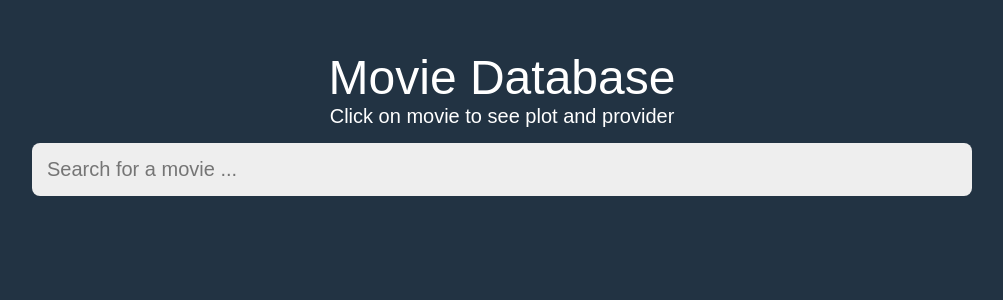
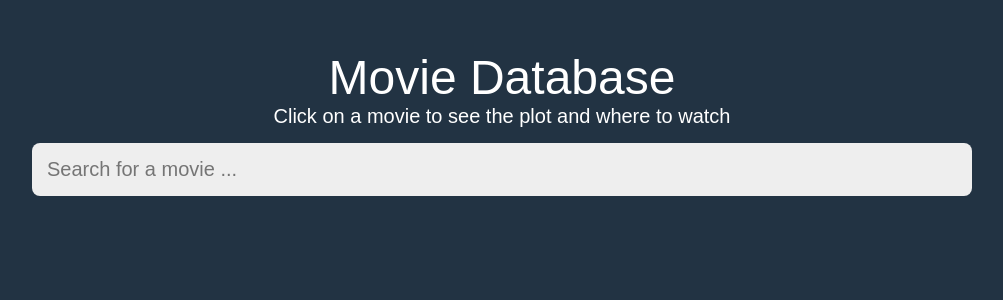
Before and after one commit to Netchicken/reactMovieDB, a React (Create React App) app: page / in a window 1280 px wide. Shown: the top 300 px of the page, without its empty margins (138-1141 px from the left). Built offline with nearby package versions, Linux system fonts and the light colour scheme.

Commit message:
readme update

```diff
--- a/src/Api.js
+++ b/src/Api.js
@@ -1,4 +1,3 @@
-//TODO move the api calls to here from the app.js
 import axios from "axios";
 
 //https://blog.logrocket.com/how-to-make-http-requests-like-a-pro-with-axios/
--- a/src/App.js
+++ b/src/App.js
@@ -5,7 +5,7 @@ import Results from "./components/Results";
 import axios from "axios";
 import Popup from "./components/Popup";
 
-import { Utelly, apiSearch, getApiSearch, ApiSearchFetch, UtellyNEW } from "./Api";
+import { apiSearch, UtellyNEW } from "./Api";
 
 function App() {
   const [state, setState] = useState({
@@ -17,13 +17,8 @@ function App() {
   });
 
   const [apiResults, setApiResults] = useState([]);
-  //const [state.selected, setstate.selected] = useState({});
-  //const [providerForPopup, setproviderForPopup] = useState([]);
-  //const [fiveDays, setFiveDays] = useState({});
-
-  var providerForPopup = [];
-  var providerTitle = "";
-
+  //let providerForPopup = [];
+  // var providerTitle = "";
 
   // const apiUrl = "http://www.omdbapi.com/?apikey=9189dcef";
   const searchCall = async event => {
@@ -44,12 +39,12 @@ function App() {
 
   async function movieProviders(name) {
     //https://rapidapi.com/utelly/api/utelly/endpoints
-      //trying to get data from an api instead of in this module
+    //trying to get data from an api instead of in this module
     UtellyNEW(name)
       .then(result => {
         console.log("Api Utelly  from Api.js ", result);
 
-        providerForPopup = result;
+       // providerForPopup = result;
         setState(prevState => {
           return { ...prevState, provider: result };
         });
@@ -98,7 +93,7 @@ function App() {
     <div className='App'>
       <header className='App-header'>
         <h1>Movie Database</h1>
-        <h4>Click on movie to see plot and provider</h4>
+        <h4>Click on a movie to see the plot and where to watch</h4>
       </header>
       <main>
         <Search handleInput={handleInput} search={searchCall} />
```
Also changed, not shown: 1 other file (tests, documents, lock files or other folders).
